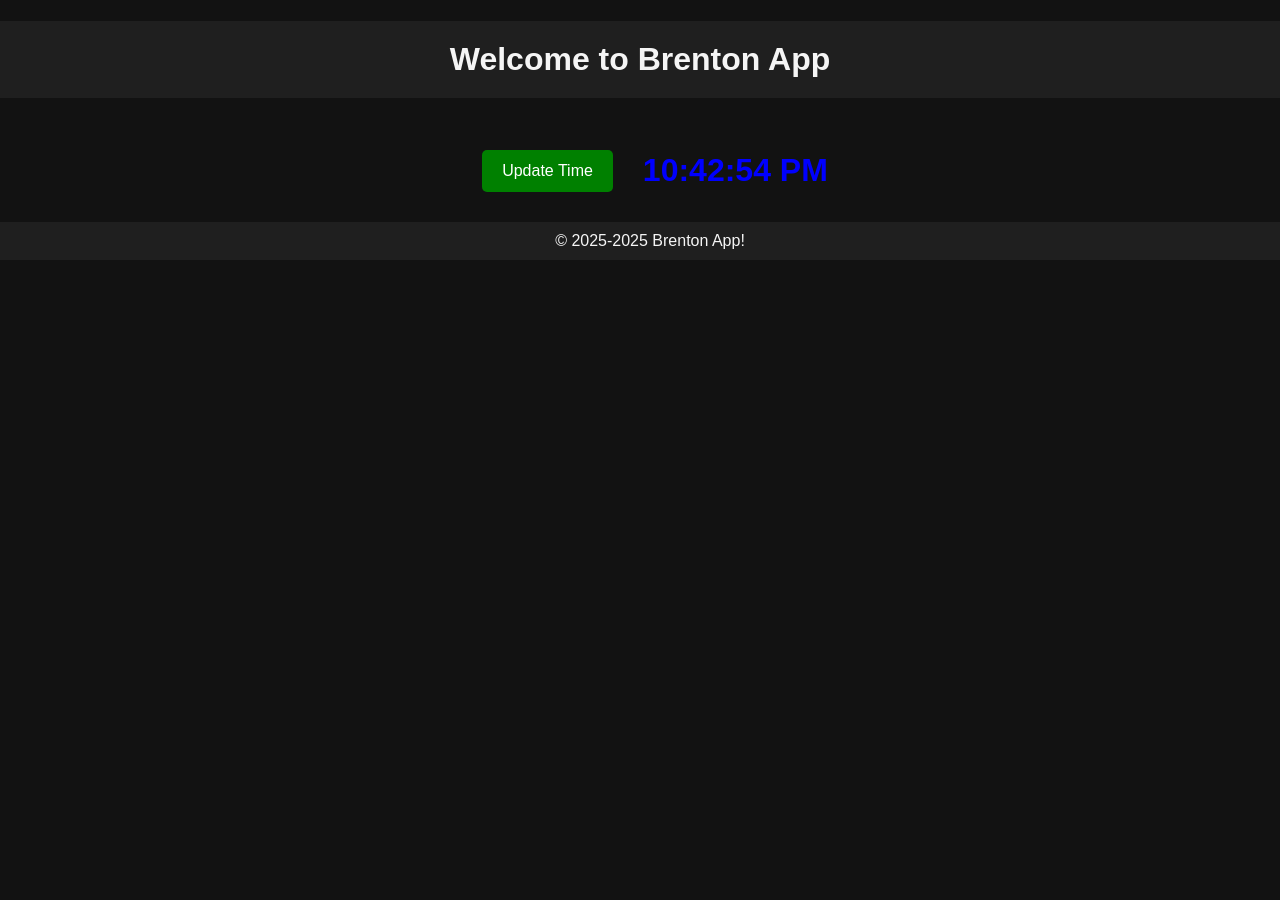
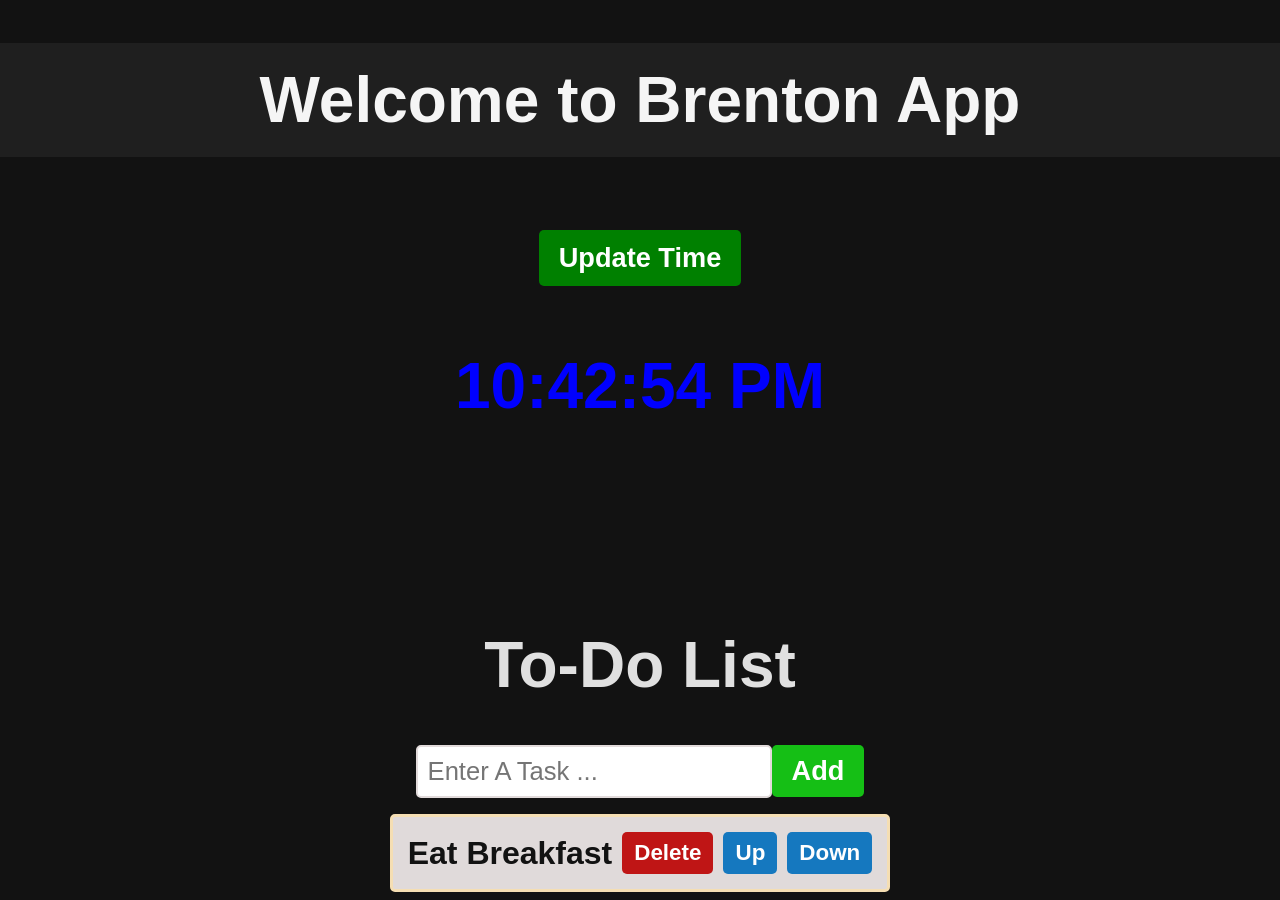
Before and after one commit to BrentonCoyle/Webscripting, a Next.js app in the folder web-scripting/: page / in a window 1280 px wide. Shown: the top 900 px of the page. Before the commit the page ends 800 px from the top, so only its background shows below. Built offline with nearby package versions, Linux system fonts and the light colour scheme.

Commit message:
added Todo list

```diff
--- a/web-scripting/app/globals.css
+++ b/web-scripting/app/globals.css
@@ -57,3 +57,96 @@
   outline: none; /*Removed Outline for slicker look*/
   border: 2px solid #888;
 }
+
+.to-do-list
+{
+  font-family: Arial, Helvetica, sans-serif;
+  text-align: center;
+  margin-top: 100px;
+}
+
+h1
+{
+ font-size: 4rem;
+}
+
+button
+{
+  font-size: 1.7rem;
+  font-weight: bold;
+  padding: 10px 20px;
+  color:white;
+  border:none;
+  border-radius: 5px;
+  cursor: pointer;
+  transition: background-color 0.5s ease;
+}
+
+.add-button
+{
+  background-color: rgb(21, 191, 21);
+}
+.add-button:hover
+{
+  background-color: rgb(20, 161, 20);
+}
+
+.delete-button
+{
+  background-color: rgb(191, 21, 21);
+}
+.delete-button:hover
+{
+  background-color: rgb(161, 20, 20);
+}
+
+.move-button
+{
+  background-color: rgb(21, 120, 191);
+}
+.move-button:hover
+{
+  background-color: rgb(20, 83, 161);
+}
+
+input[type="text"]
+{
+  font-size: 1.6rem;
+  padding: 10px;
+  border: 2px solid rgb(226, 219, 219);
+  border-radius: 5px;
+  color:rgb(40, 39, 39);
+
+}
+
+ol
+{
+  padding: 0;
+
+}
+li
+{
+  color:#121212;
+  font-size: 2rem;
+  font-weight: bold;
+  padding: 15px;
+  background-color: #e0dada;
+  margin-bottom: 10px;
+  border: 3px solid wheat;
+  border-radius: 5px;
+  display: flex;
+  align-items: center;
+
+}
+
+.text
+{
+  flex: 1;
+}
+
+.delete-button, .move-button
+{
+  padding: 8px 12px;
+  font-size: 1.4rem;
+  margin-left: 10px;
+}
--- a/web-scripting/app/page.tsx
+++ b/web-scripting/app/page.tsx
@@ -1,42 +1,30 @@
 'use client';
 
 import { useState } from 'react';
-
 import Header from "../components/Header";
 import Button from "../components/Button";
 import Footer from "../components/Footer";
 import Clock from "../components/Clock";
+import ToDo from "../components/ToDoList";
 
 export default function Home() {
-  // make vars for updateing and setting of time with Date
   const [time, setTime] = useState<string>(new Date().toLocaleTimeString());
 
   const updateTime = () => {
-    setTime(new Date().toLocaleTimeString());  // Update the time
+    setTime(new Date().toLocaleTimeString()); // Update the time
   };
 
   return (
-    <div>
-
+    <div style={{ textAlign: "center", minHeight: "100vh", display: "flex", flexDirection: "column" }}>
       <Header />
 
-      <main>
-
-        <div style={{ padding: "30px", display: "flex", gap: "20px" }}>
-            <Button label="Update Time" color="green" onClick={updateTime} />
-        </div>
-
-        <br></br>
-
-        <div>
-          <Clock color="blue" time={time} />
-        </div>
-
+      <main style={{ padding: "30px", display: "flex", flexDirection: "column", alignItems: "center", gap: "20px" }}>
+        <Button label="Update Time" color="green" onClick={updateTime} />
+        <Clock color="blue" time={time} />
+        <ToDo />
       </main>
 
-
       <Footer />
-
     </div>
   );
 }
--- /dev/null
+++ b/web-scripting/components/ToDoList.jsx
@@ -0,0 +1,91 @@
+import React, {useState} from "react";
+
+function ToDoList()
+{
+    const [task,setTask] = useState(["Eat Breakfast", "Take Shower", "Walk Dog"]);
+    const [newTask,setNewTask] = useState([]);
+
+    function handleInputChange(event)
+    {
+        setNewTask(event.target.value)
+    }
+
+    function addTask()
+    {
+        if(newTask.trim() !== ""){
+            setTask(t => [...t,newTask]);
+            setNewTask("");
+        }
+    }
+
+    function deleteTask(index)
+    {
+        const updatedTask = task.filter((_, i) => i !== index);
+        setTask(updatedTask);
+    }
+
+    function moveTaskUp(index)
+    {
+        if(index > 0)
+            {
+                const updatedTasks = [...task];
+                [updatedTasks[index], updatedTasks[index - 1]] =
+                 [updatedTasks[index - 1], updatedTasks[index]]
+                 setTask(updatedTasks)
+            }
+    }
+
+    function moveTaskDown(index)
+    {
+        if(index < task.length - 1)
+            {
+                const updatedTasks = [...task];
+                [updatedTasks[index], updatedTasks[index + 1]] =
+                 [updatedTasks[index + 1], updatedTasks[index]]
+                 setTask(updatedTasks)
+            }
+    }
+
+    return (
+        <div className="to-do-list">
+            <h1>To-Do List</h1>
+
+            <div>
+                <input
+                type="text"
+                placeholder="Enter A Task ..."
+                value={newTask}
+                onChange={handleInputChange} />
+
+                <button
+                className="add-button"
+                onClick={addTask}
+                >Add</button>
+
+            </div>
+
+            <ol>
+                {task.map((task, index) =>
+                    <li key={index}>
+                        <span className="text">{task}</span>
+                        <button className="delete-button"
+                        onClick={() => deleteTask(index)}
+                        >Delete</button>
+
+                        <button className="move-button"
+                        onClick={() => moveTaskUp(index)}
+                        >Up</button>
+
+                        <button className="move-button"
+                        onClick={() => moveTaskDown(index)}
+                        >Down</button>
+                    </li>
+                )}
+            </ol>
+
+        </div>
+    )
+
+}
+
+export default ToDoList
```
